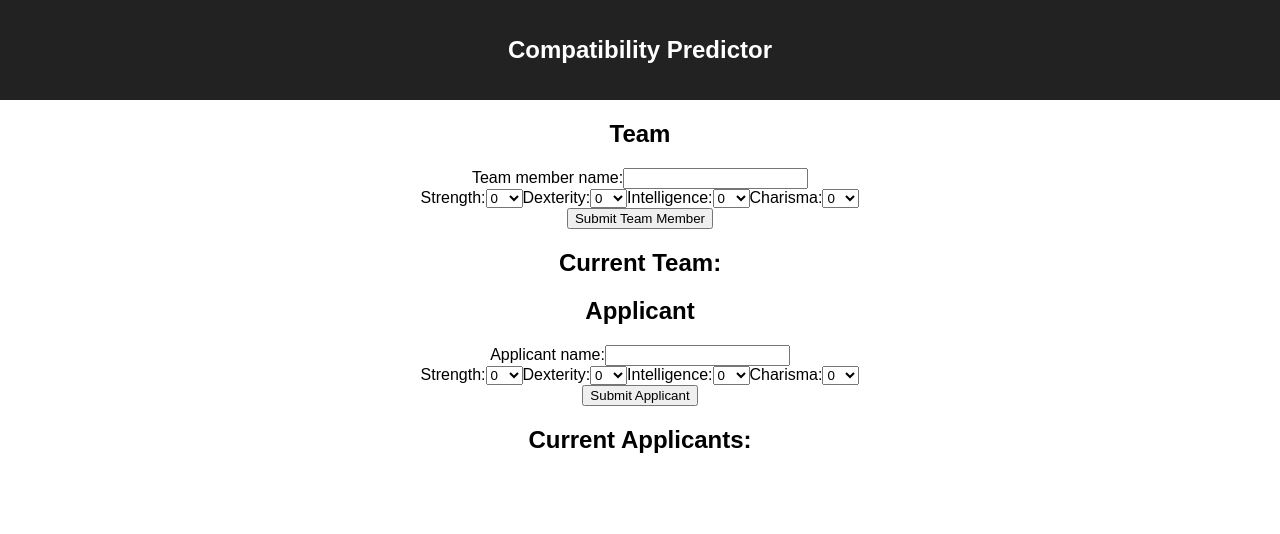
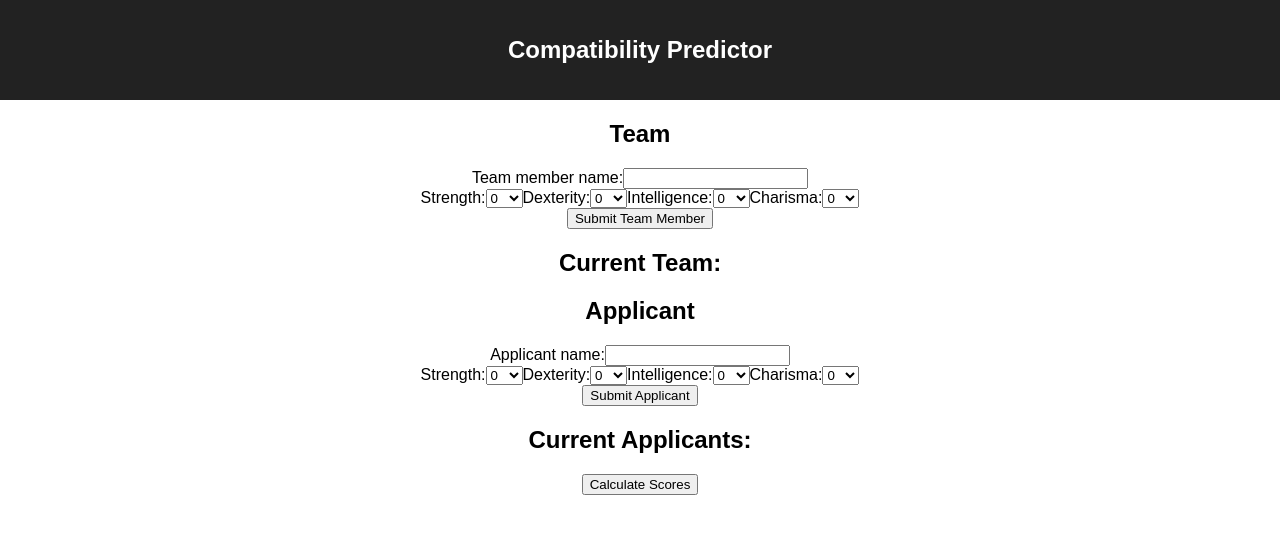
Before and after one commit to NickLee808/compatibility-predictor, a React (Create React App) app: page / in a window 1280 px wide. Shown: the top 534 px of the page. Built offline with nearby package versions, Linux system fonts and the light colour scheme.

Commit message:
Loop through team attributes

```diff
--- a/src/containers/App.js
+++ b/src/containers/App.js
@@ -12,6 +12,7 @@ class App extends Component {
     };
     this.teamUpdate = this.teamUpdate.bind(this);
     this.applicantUpdate = this.applicantUpdate.bind(this);
+    this.calculator = this.calculator.bind(this);
   }
 
   teamUpdate(team){
@@ -22,8 +23,28 @@ class App extends Component {
     this.setState({applicants});
   }
 
+  calculator(event){
+    event.preventDefault();
+
+    let teamStr = [];
+    let teamDex = [];
+    let teamInt = [];
+    let teamChr = [];
+
+    for (let i=0; i<this.state.team.length; i++){
+      teamStr.push(this.state.team[i].attributes.strength);
+      teamDex.push(this.state.team[i].attributes.dexterity);
+      teamInt.push(this.state.team[i].attributes.intelligence);
+      teamChr.push(this.state.team[i].attributes.charisma);
+    }
+
+    console.log('teamStr: ', teamStr);
+    console.log('teamDex: ', teamDex);
+    console.log('teamInt: ', teamInt);
+    console.log('teamChr: ', teamChr);
+  }
+
   render() {
-    console.log('this.state: ', this.state);
     return (
       <div className="App">
         <header className="App-header">
@@ -32,6 +53,9 @@ class App extends Component {
         <div className="App-body">
           <Team updateAppTeam={this.teamUpdate}/>
           <Applicant updateAppApplicants={this.applicantUpdate}/>
+          <form onSubmit={this.calculator}>
+            <input type="submit" value="Calculate Scores"/>
+          </form>
         </div>
       </div>
     );
```
